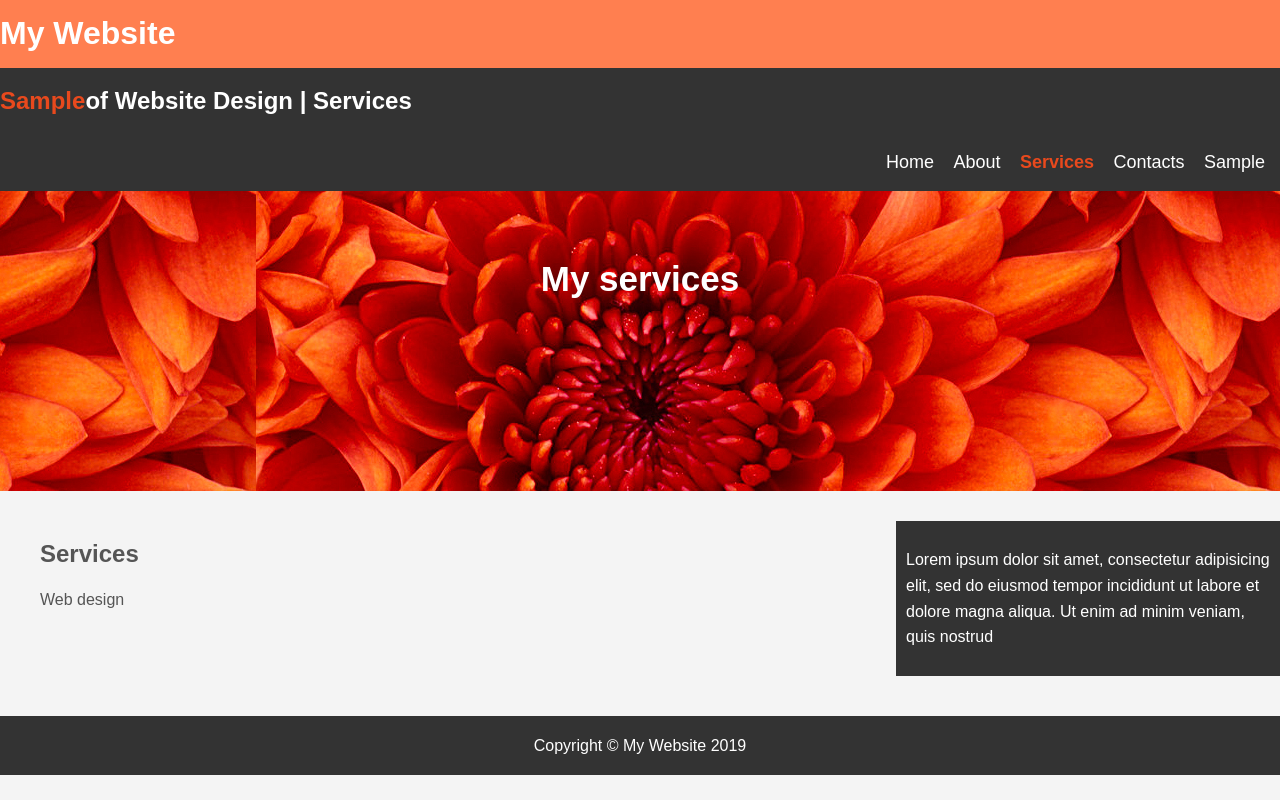
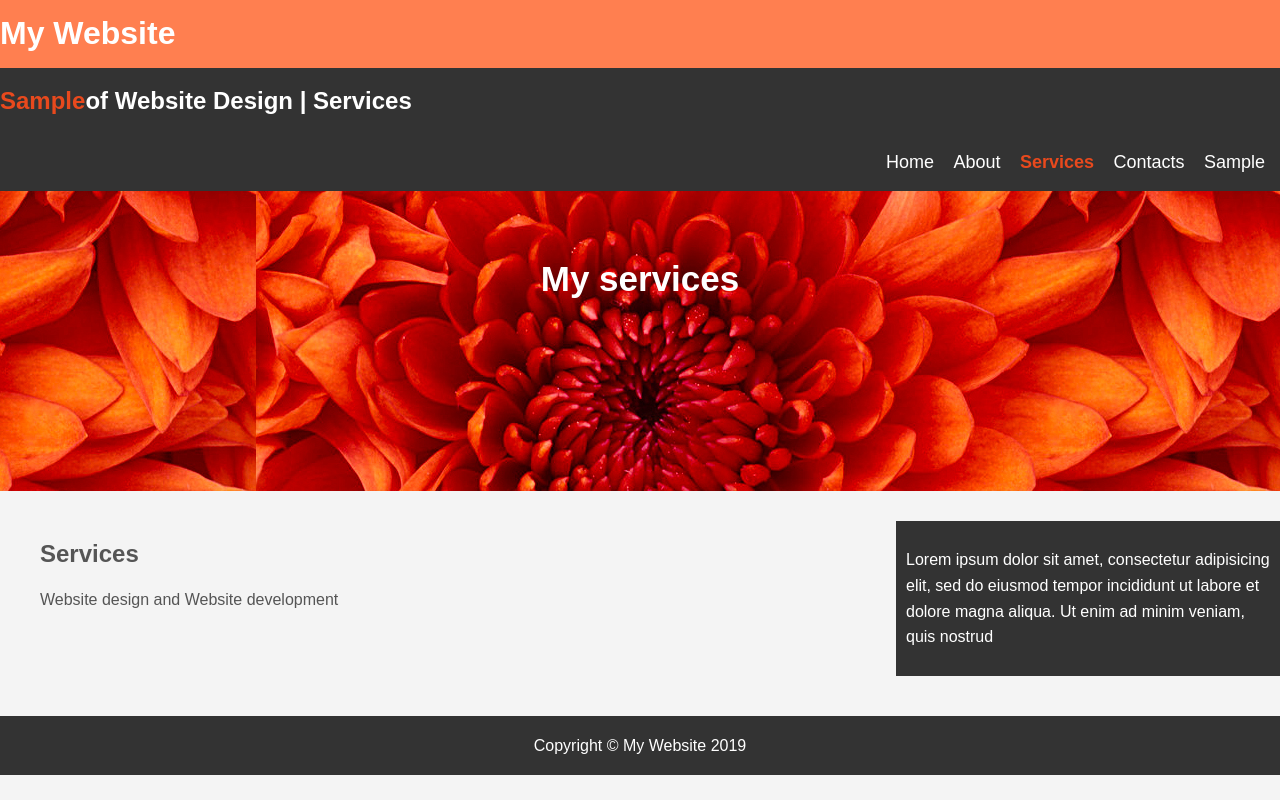
Before and after one commit to jerrynews/websample, a plain HTML site: page services.html in a window 1280 px wide. Drawn offline with Linux system fonts and the light colour scheme.

Commit message:
Update services.html

```diff
--- a/services.html
+++ b/services.html
@@ -35,7 +35,7 @@
    <div class="container">
     <section id="main">
       <h1>Services</h1>
-      <p>Web design</p>
+      <p>Website design and Website development</p>
     </section>
   <aside id="sidebar">
       <p>Lorem ipsum dolor sit amet, consectetur adipisicing elit, sed do eiusmod
```
